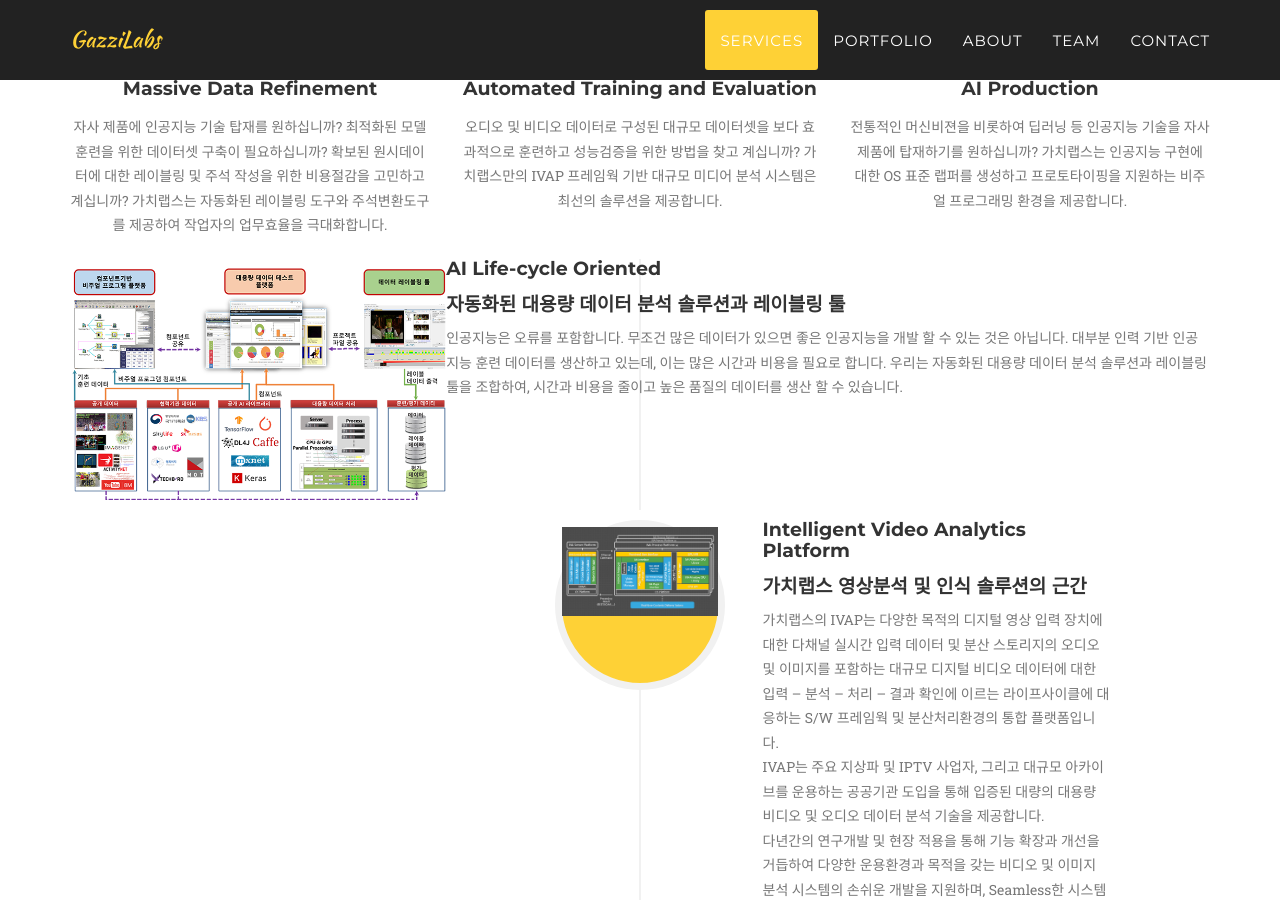
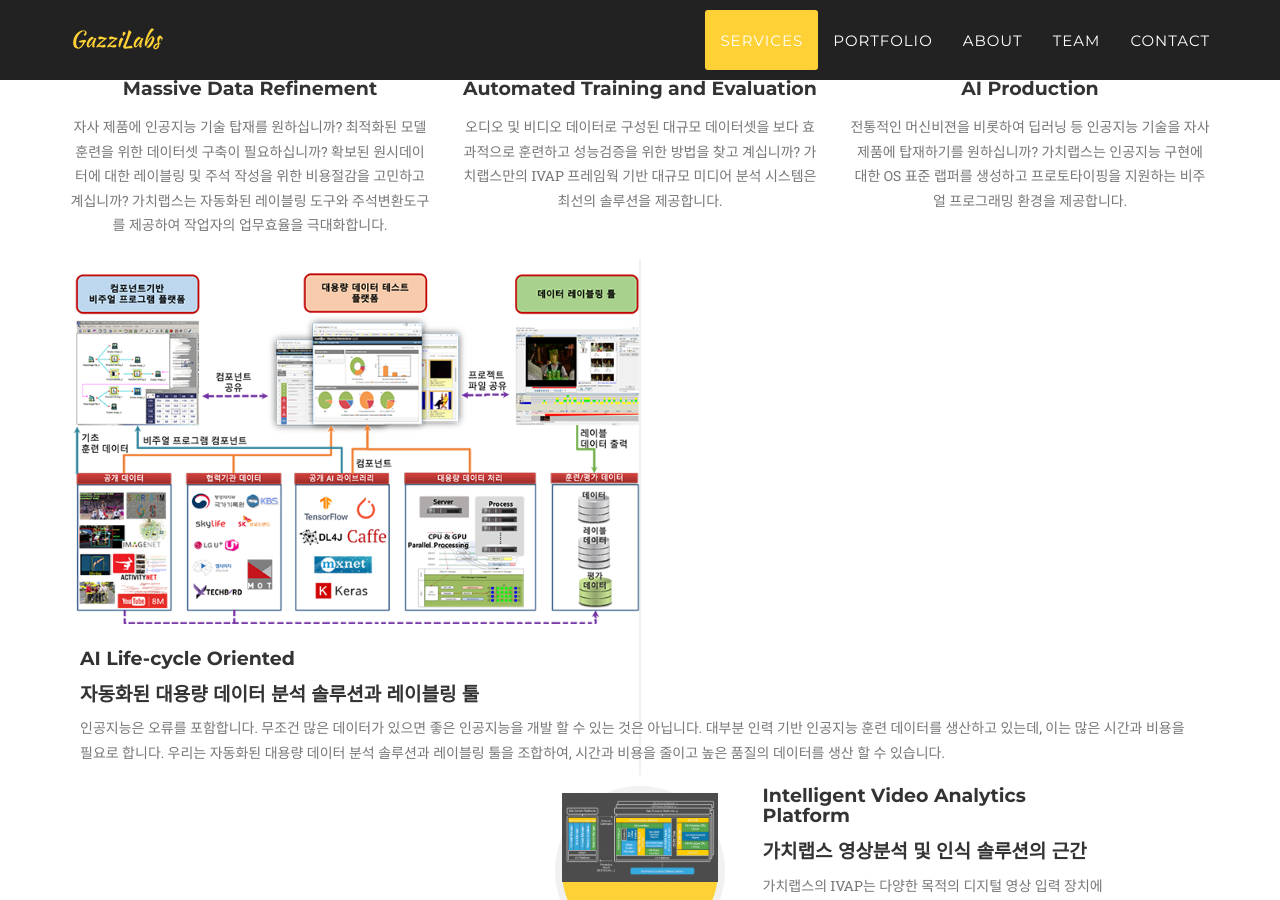
Before and after one commit to gazzilabs/gazzilabs.github.io, a Jekyll site: the page built from index.html, in a window 1280 px wide and 900 px high, scrolled down 1273 px. Built offline with Jekyll 4.4.1, drawn with Linux system fonts in a browser that asks for light colours; some web fonts are replaced.

Commit message:
service... almost...

```diff
--- a/_includes/services.html
+++ b/_includes/services.html
@@ -42,10 +42,10 @@
                 <div class="col-lg-12">
                     <ul class="timeline">
                         <li>
-                            <div style="float: left; width: 33%;">
+                            <div style="float: left; width: 50%;">
                                 <img class="img-responsive img-centered" src="img/portfolio/ai_lifecycle_platform_720x480.png" alt="">
                             </div>
-                            <div>
+                            <div style="float: right; padding:10px;">
                                 <div class="timeline-heading">
                                     <h4 class="service-heading">AI Life-cycle Oriented</h4>
                                     <h4 class="subheading">자동화된 대용량 데이터 분석 솔루션과 레이블링 툴</h4>
```
